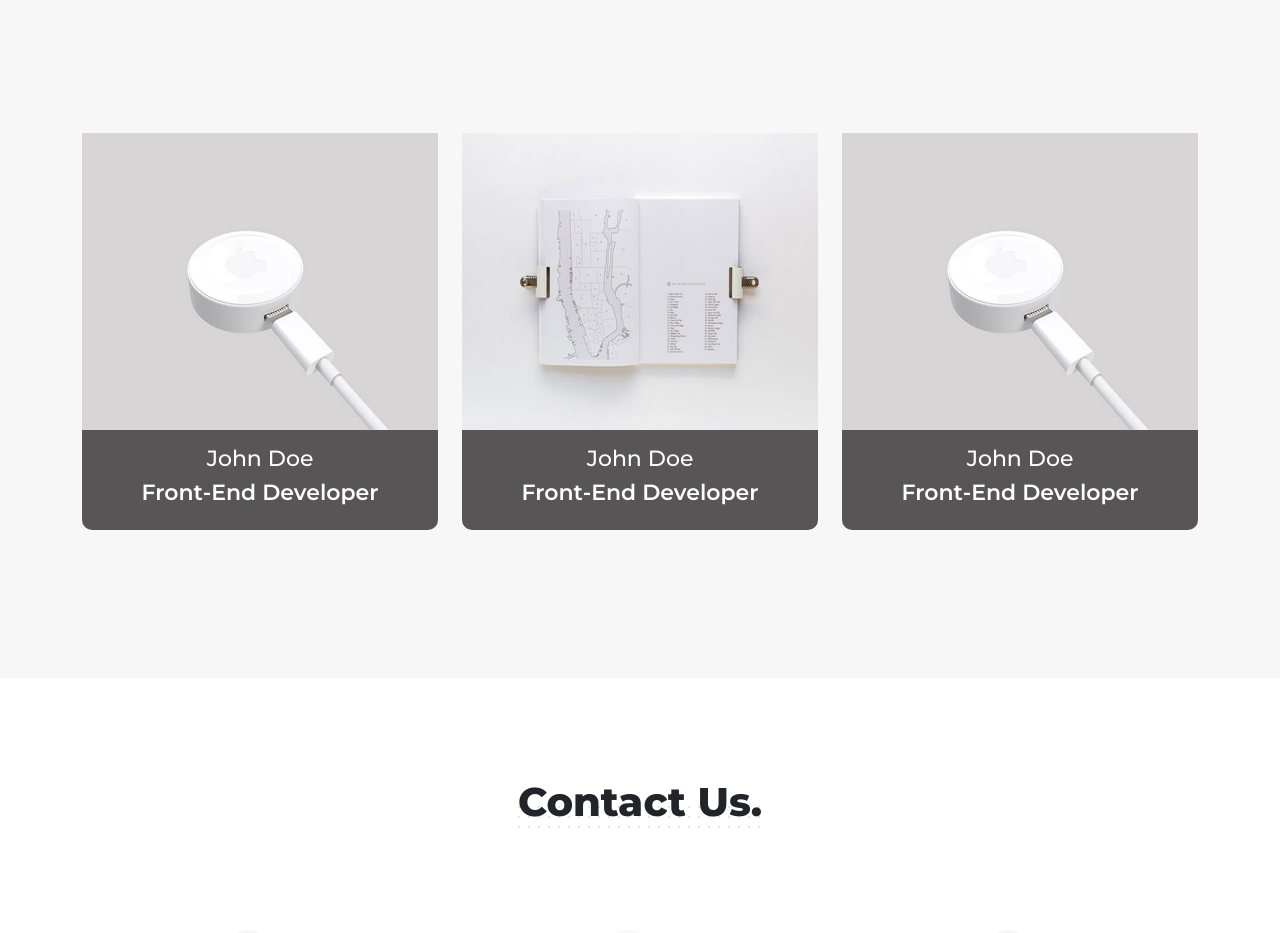
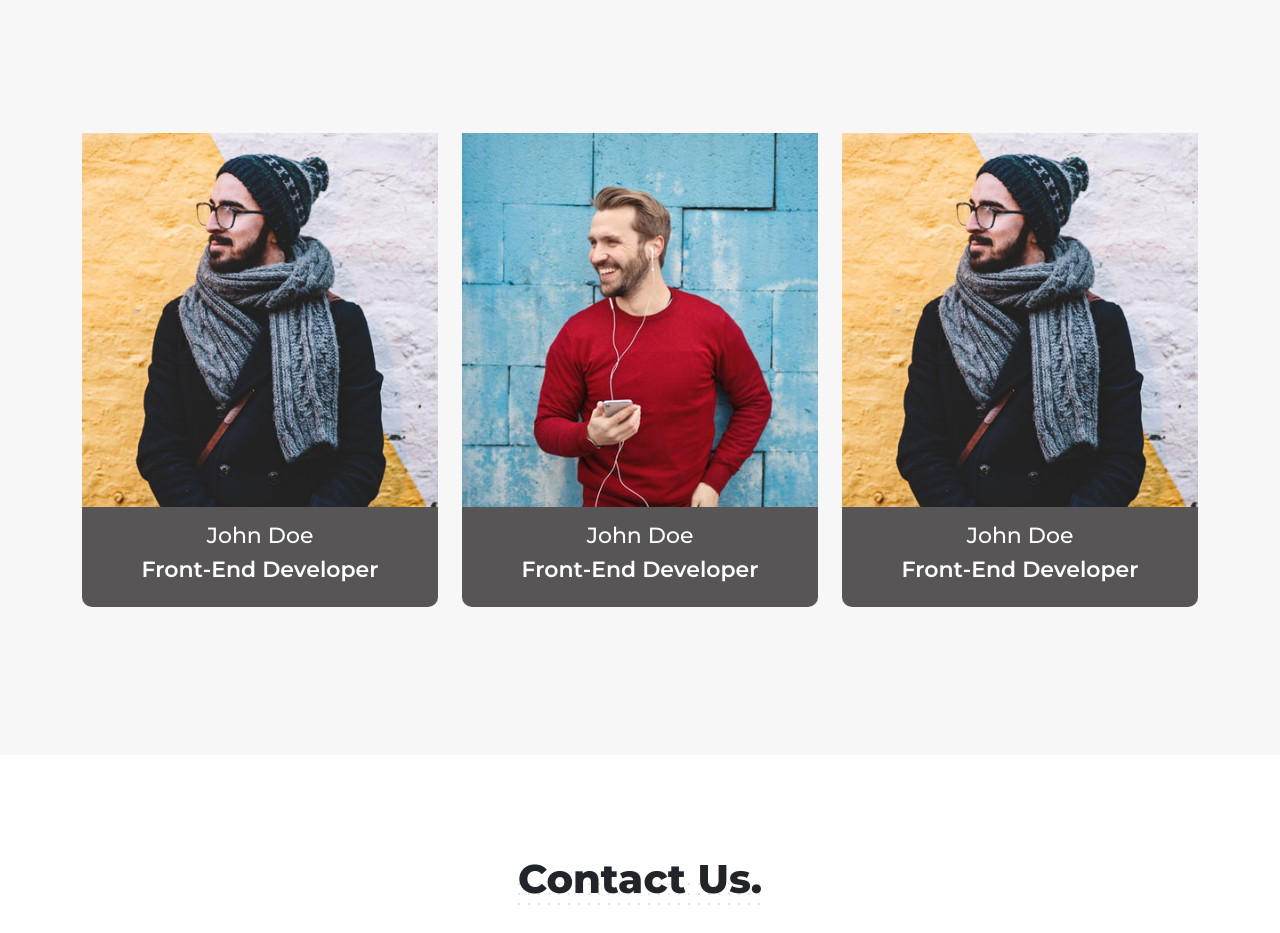
Before and after one commit to Mahmoudyounis221/daniels.gethub.io, a plain HTML site: page index.html in a window 1280 px wide. Shown: the part 4942-5875 px from the top of the page. Drawn offline with Linux system fonts and the light colour scheme; a script that the page names is missing; files whose address does not match are found by name.

Commit message:
Update index.html

```diff
--- a/index.html
+++ b/index.html
@@ -598,7 +598,7 @@
             <div class="item col-md-4">
               <div class="py-5">
                 <div class="team-card-img">
-                  <img src="1.jpg" class="w-100" alt="">
+                  <img src="11.jpg" class="w-100" alt="">
                   <div class="social">
                     <div class="layer">
                       <div><i class="fa-brands fa-facebook"></i></div>
@@ -617,7 +617,7 @@
             <div class="item col-md-4">
               <div class="py-5">
                 <div class="team-card-img">
-                  <img src="2.jpg" class="w-100" alt="">
+                  <img src="22.jpg" class="w-100" alt="">
                   <div class="social">
                     <div class="layer">
                       <div><i class="fa-brands fa-facebook"></i></div>
@@ -636,7 +636,7 @@
             <div class="item col-md-4">
               <div class="py-5">
                 <div class="team-card-img">
-                  <img src="1.jpg" class="w-100" alt="">
+                  <img src="11.jpg" class="w-100" alt="">
                   <div class="social">
                     <div class="layer">
                       <div><i class="fa-brands fa-facebook"></i></div>
```
